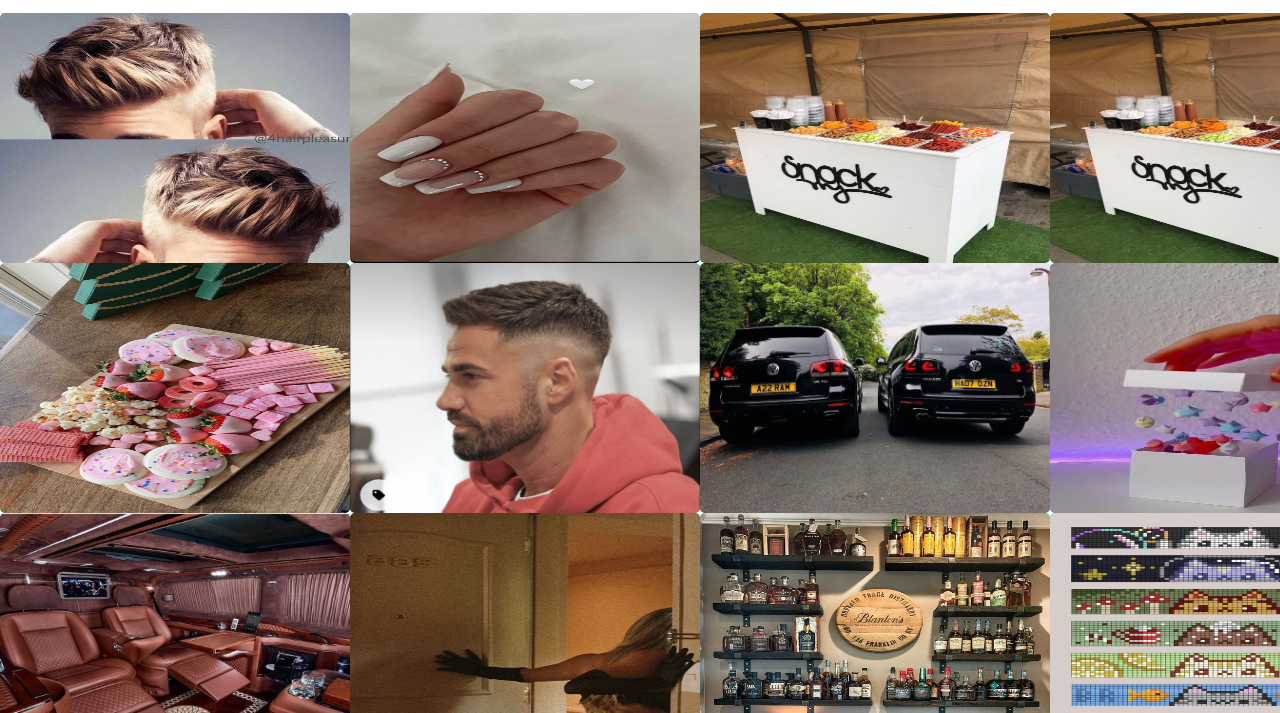
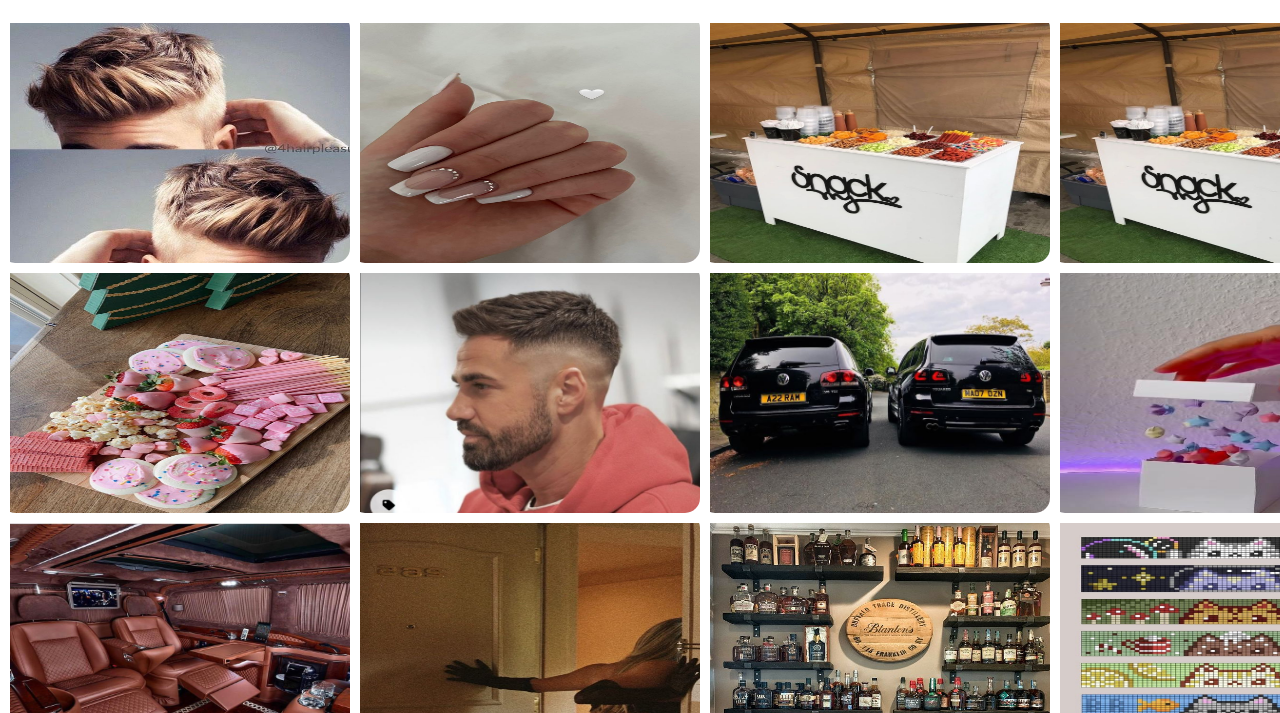
Before and after one commit to LuisMontejo90/ClonPinterest, a plain HTML site: page index.html in a window 1280 px wide. Shown: the part 87-800 px from the top of the page. Drawn offline with Linux system fonts and the light colour scheme.

Commit message:
Actualizacon Padding

```diff
--- a/estilos.css
+++ b/estilos.css
@@ -111,10 +111,9 @@ main .contenedorimagenes{
 
 main .contenedorimagenes .imagen {
     position: relative;
-    background-color: aqua;
     height: 250px;
     width: 350px;
-    border-radius: 5px;
+    border-radius: 15px;
     overflow: hidden;
     transition: all 500ms ease-out;
 
@@ -123,6 +122,9 @@ main .contenedorimagenes .imagen {
 main .contenedorimagenes .imagen img {
     width: 100%;
     height: 100%;
+    padding: 10px;
+
+
 }
 
 
```
